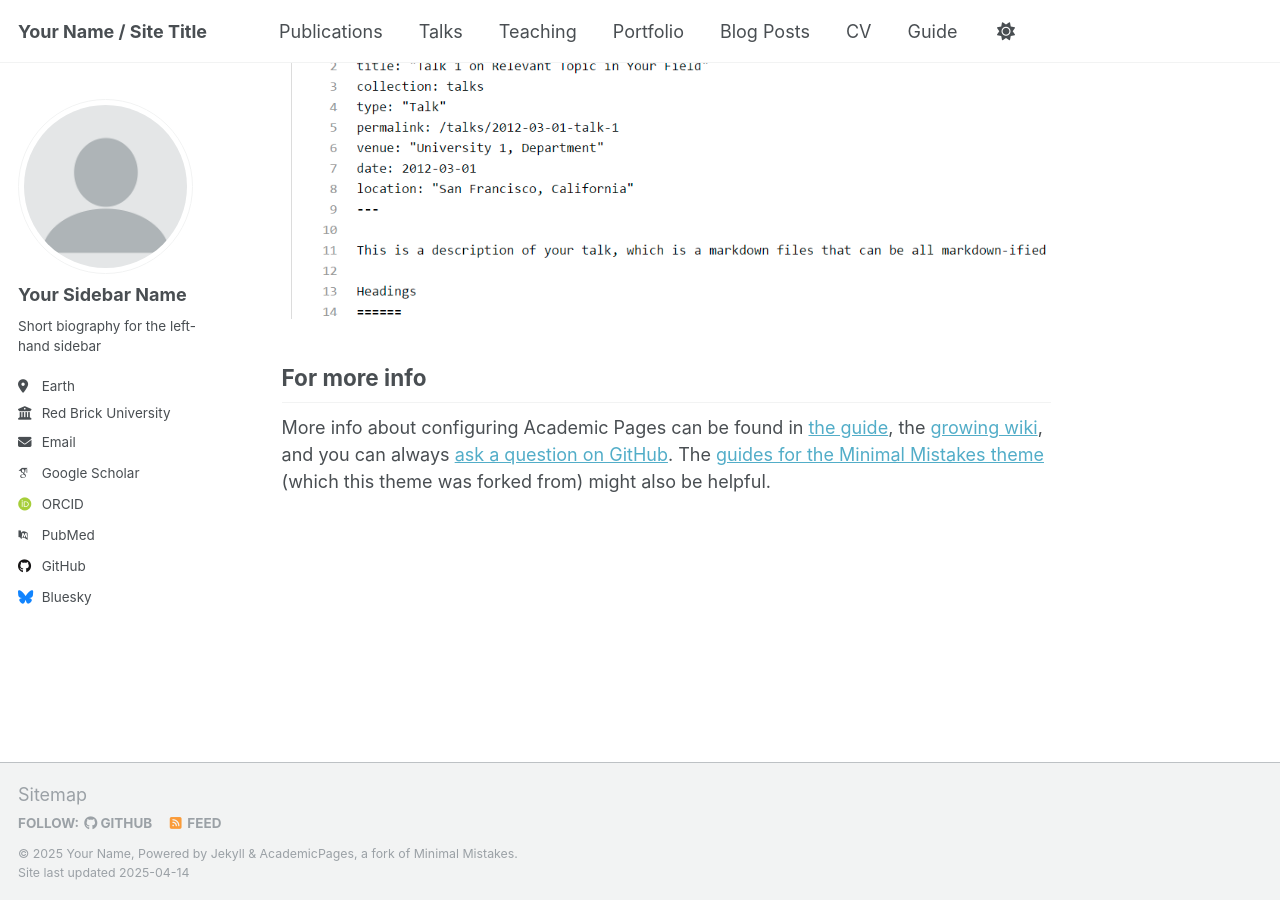
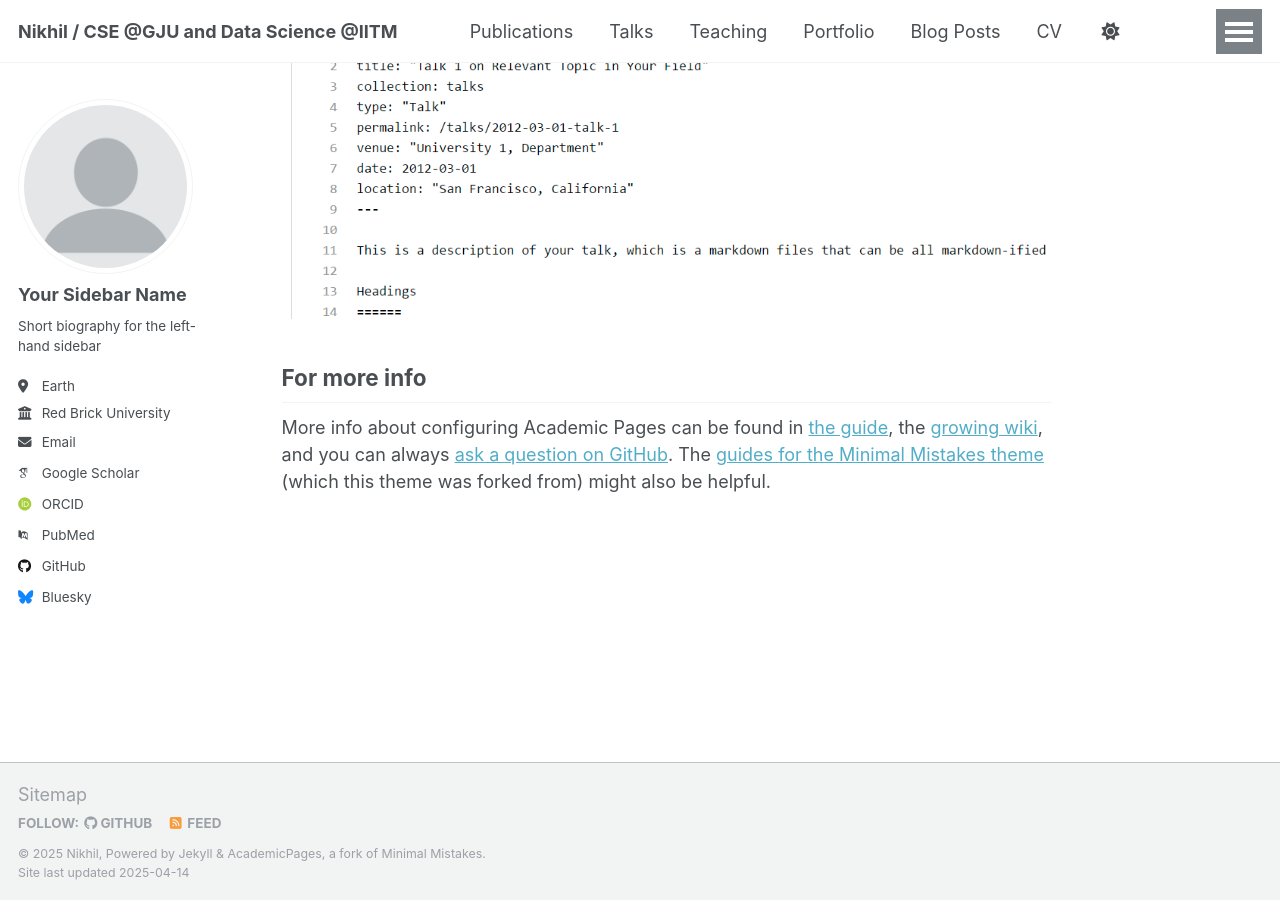
Before and after one commit to nikhilx18/myacademicpage, a Jekyll site: the page built from _pages/about.md, in a window 1280 px wide and 900 px high, scrolled down 2636 px. Built offline with Jekyll 4.4.1, drawn with Linux system fonts in a browser that asks for light colours; some web fonts are replaced.

Commit message:
Update _config.yml

```diff
--- a/_config.yml
+++ b/_config.yml
@@ -9,9 +9,9 @@
 # Basic Site Settings
 locale                   : "en-US"
 site_theme               : "default"
-title                    : "Your Name / Site Title"
+title                    : "Nikhil / CSE @GJU and Data Science @IITM"
 title_separator          : "-"
-name                     : &name "Your Name"
+name                     : &name "Nikhil"
 description              : &description "personal description"
 url                      : https://academicpages.github.io # the base hostname & protocol for your site e.g. "https://[your GitHub username].github.io"
 baseurl                  : "" # the subpath of your site, e.g. "/blog"
```
